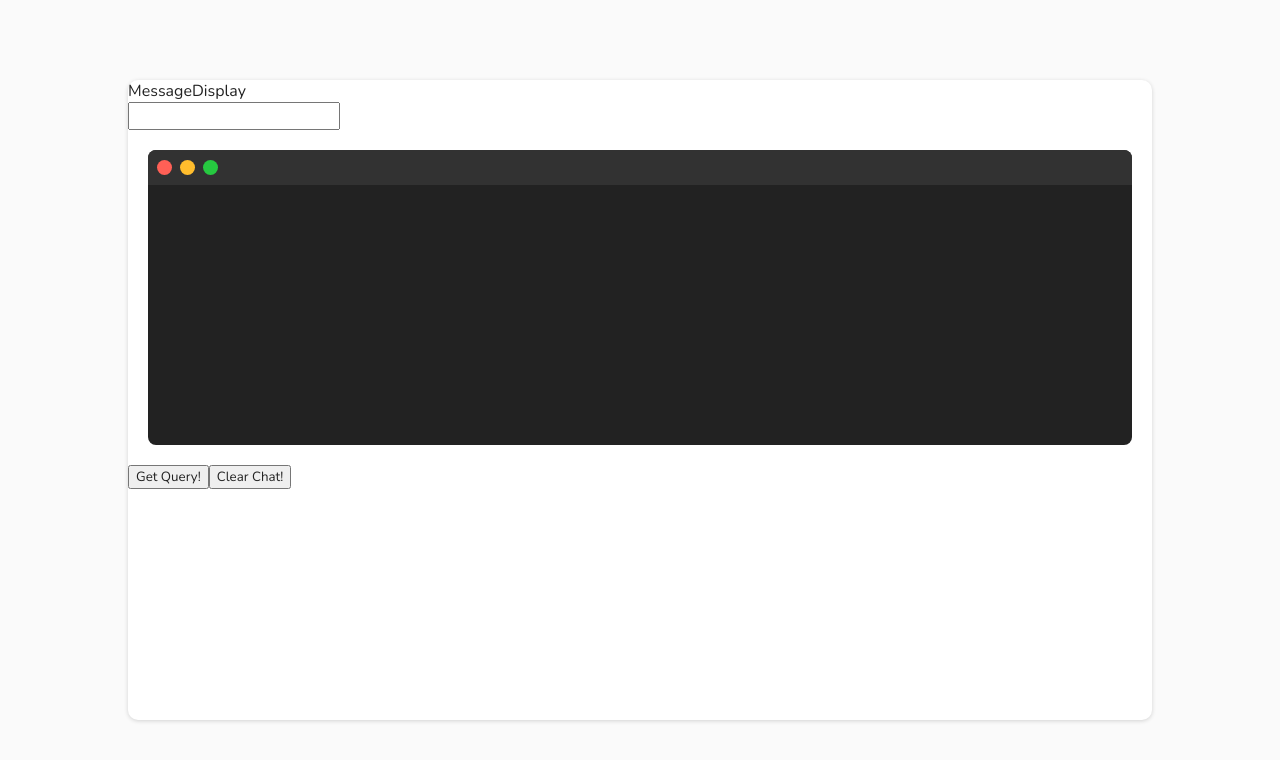
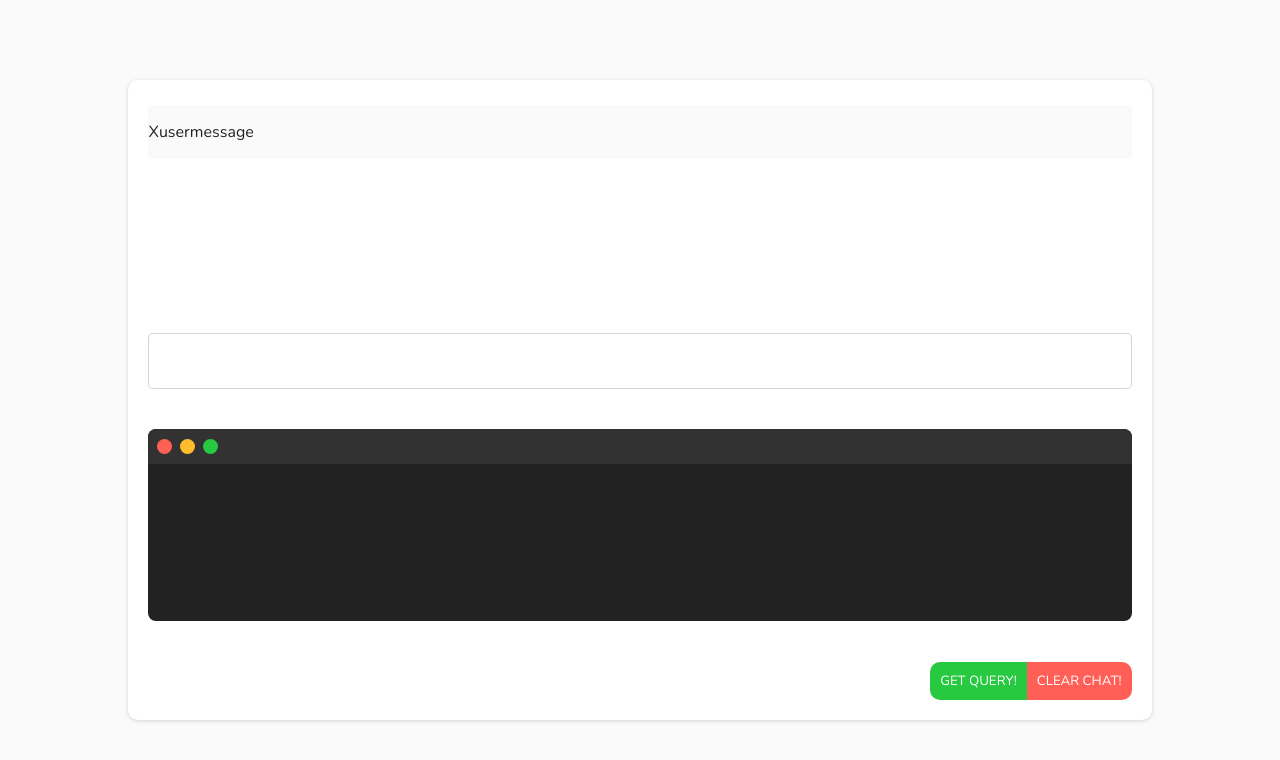
Before and after one commit to AbdulQuayyum/project-sql-generator, a React (Vite) app: page / in a window 1280 px wide. Shown: the top 760 px of the page. Built offline with nearby package versions, Linux system fonts and the light colour scheme.

Commit message:
Added more styles to the project...

```diff
--- a/src/Components/MessageDisplay.tsx
+++ b/src/Components/MessageDisplay.tsx
@@ -3,8 +3,10 @@ import React from 'react'
 const MessageDisplay = () => {
   return (
     <div className="message-display">
-      MessageDisplay
-      </div>
+      <p>X </p>
+      <p>user</p>
+      <p>message</p>
+    </div>
   )
 }
 
--- a/src/Styles/Index.css
+++ b/src/Styles/Index.css
@@ -3,9 +3,21 @@
     color: rgb(34, 34, 34);
 }
 
+::-webkit-scrollbar {
+    -webkit-appearance: none;
+    width: 7px;
+}
+
+::-webkit-scrollbar-thumb {
+    border-radius: 4px;
+    background-color: rgba(0, 0, 0, 0.5);
+    -webkit-box-shadow: 0 0 1px rgba(255, 255, 255, 0.5)
+}
+
 body {
+    padding: 0;
     margin: 0;
-    padding: 0;
+    box-sizing: border-box;
     display: flex;
     justify-content: center;
     align-items: center;
@@ -21,10 +33,16 @@ input {
 .main-layout {
     height: 80vh;
     width: 80vw;
+    max-width: 1400px;
     background-color: rgb(255, 255, 255);
     border-radius: 10px;
     box-shadow: rgba(0, 0, 0, 0.16) 0 1px 4px;
+    display: flex;
+    flex-direction: column;
+    justify-content: center;
 }
+
+/* code display */
 
 .code-display {
     width: 96%;
@@ -62,3 +80,56 @@ input {
 .buttons :last-child {
     background-color: rgb(38, 201, 64);
 }
+
+/* messages display */
+
+.messages-display {
+    width: 96%;
+    margin: 2%;
+    height: 46%;
+    overflow-y: scroll;
+}
+
+.message-display {
+    width: 100%;
+    display: flex;
+    border-radius: 5px;
+    box-sizing: border-box;
+    background-color: rgb(250, 250, 250);
+    margin: 5px 0;
+}
+
+p#icon {
+    padding: 0 7px;
+}
+
+input {
+    margin: 2%;
+    padding: 16px;
+    border: solid rgba(0, 0, 0, 0.16) 1px;
+    box-sizing: border-box;
+    border-radius: 5px;
+}
+
+.button-container {
+    margin: 2%;
+    display: flex;
+    justify-content: flex-end;
+}
+
+.button-container button {
+    color: #FFFFFF;
+    text-transform: uppercase;
+    padding: 10px;
+    border: none;
+}
+
+button#get-query {
+    border-radius: 10px 0 0 10px;
+    background-color: rgb(38, 201, 64);
+}
+
+button#clear-chat {
+    border-radius: 0 10px 10px 0;
+    background-color: rgb(255, 95, 86);
+}
```
